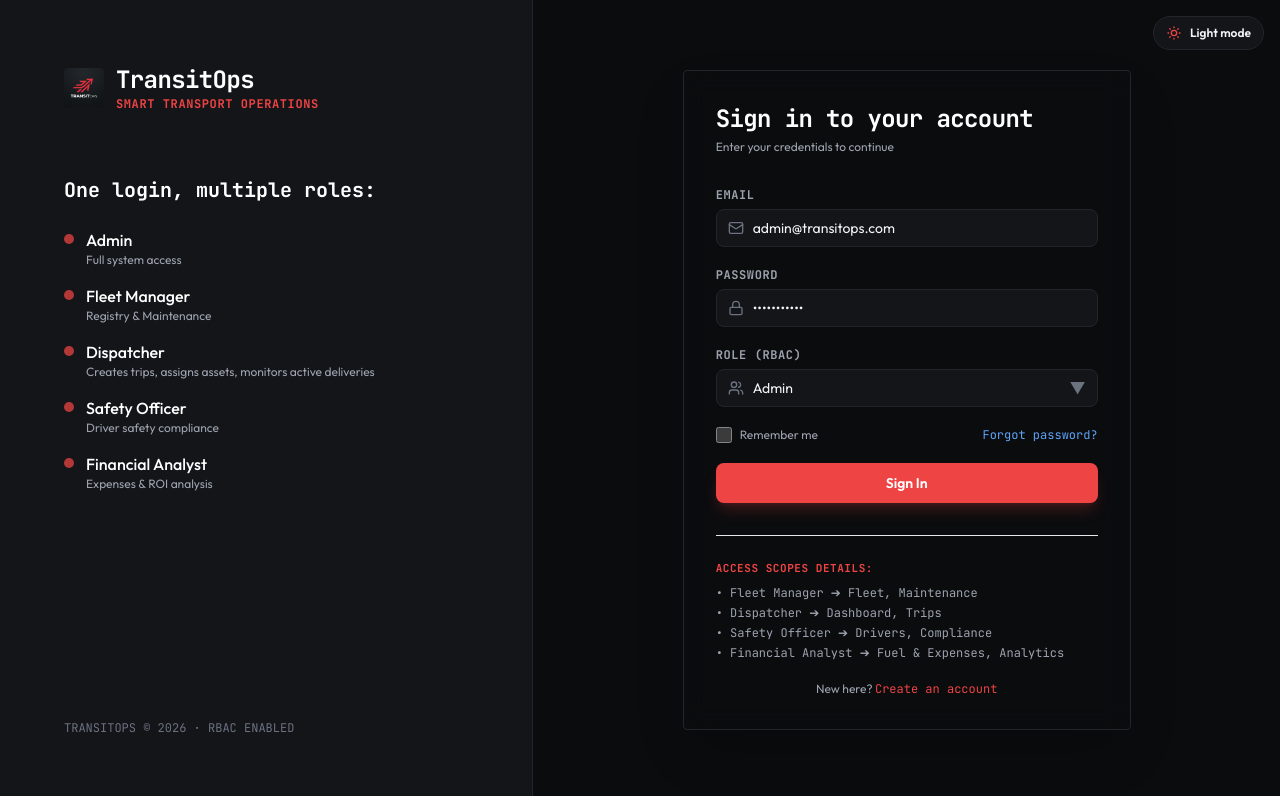
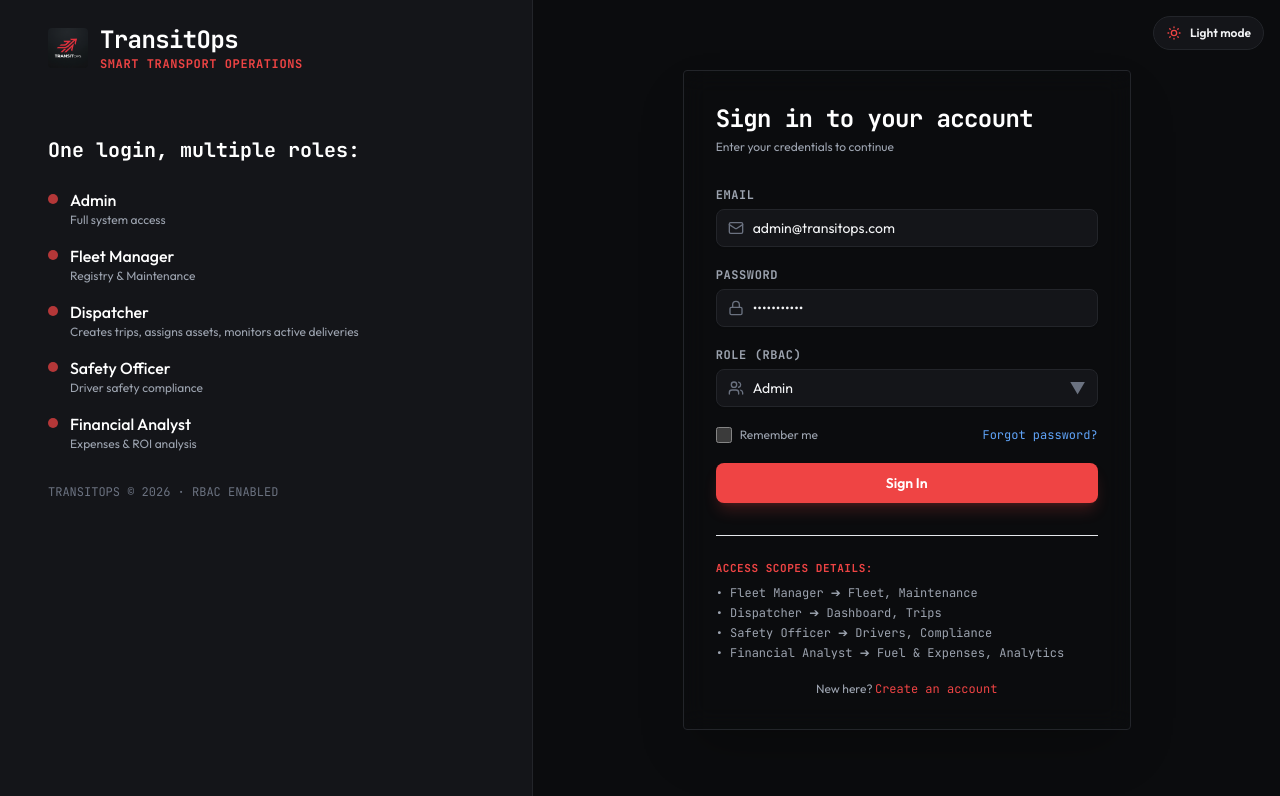
Before and after one commit to aloksisodiya/Odoo26_alok_arjav_gautam, a React (Vite) app in the folder frontend/: page /login in a window 1280 px wide. Shown: the top 796 px of the page. Built offline with nearby package versions, Linux system fonts and the light colour scheme.

Commit message:
style(login): pin logo to top-left with reduced padding

```diff
--- a/frontend/src/components/Login.jsx
+++ b/frontend/src/components/Login.jsx
@@ -93,7 +93,7 @@ const Login = () => {
       </div>
 
       {/* LEFT SIDE: Branding Panel (Greyish operational panel) */}
-      <div className="md:w-5/12 bg-theme-panel border-r border-dark-border p-8 md:p-16 flex flex-col justify-between text-gray-300">
+      <div className="md:w-5/12 bg-theme-panel border-r border-dark-border p-6 md:pt-6 md:px-12 md:pb-8 flex flex-col justify-start text-gray-300">
         <div>
           {/* Logo Brand */}
           <div className="flex items-center gap-3 mb-6">
```
